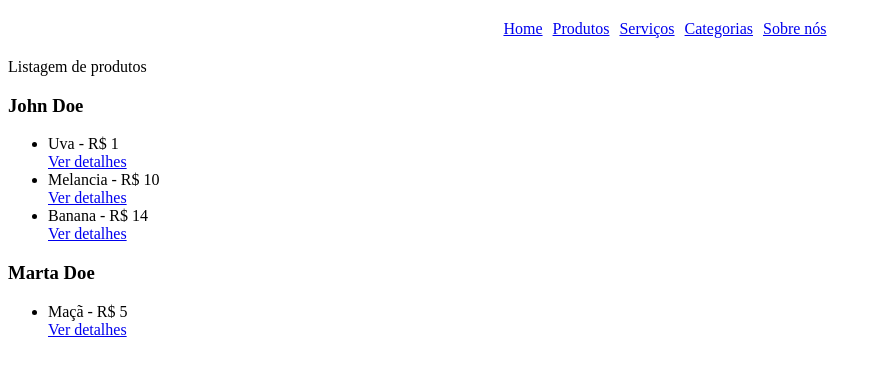
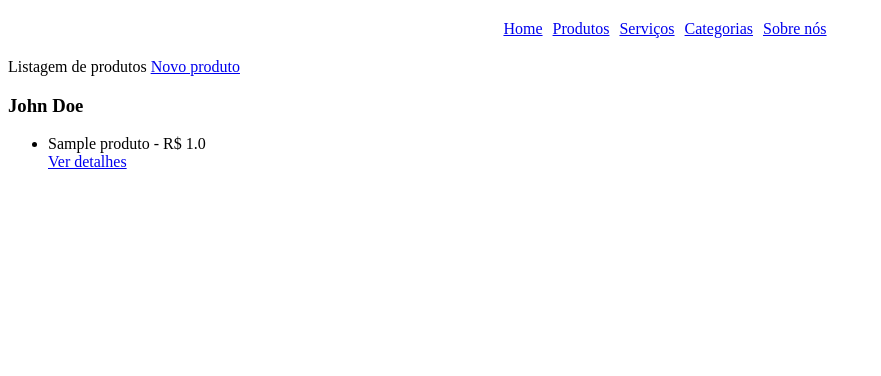
Before and after one commit to AntLouiz/produtos_e_servicos_senac_2023, a Django app: page /produtos/ in a window 1280 px wide. Shown: the top 376 px of the page, without its empty margins (0-881 px from the left). Run offline with Django 4.2, Linux system fonts and the light colour scheme; tables that the repository leaves empty hold one stand-in row (values such as "Sample post").

Commit message:
Aula 09/02/2023
Utiliza ORM do Django

Também adiciona uma tela de detalhamento do produto

Adiciona o formulário de produtos

```diff
--- a/produtos/templates/listagem_produtos.html
+++ b/produtos/templates/listagem_produtos.html
@@ -1,14 +1,14 @@
 {% extends 'templates/base.html' %}
 
 {% block conteudo %}
-    Listagem de produtos
+    Listagem de produtos <a href="cadastrar">Novo produto</a>
     {% for produtos_do_vendedor in produtos_dos_vendedores %}
         <div>
             <h3>{{ produtos_do_vendedor.vendedor.nome }}</h3>
         </div>
         <ul>
         {% for produto in produtos_do_vendedor.produtos %}
-            <li>{{ produto.nome }} - R$ {{ produto.preco }}</li> <a href="#">Ver detalhes</a>
+            <li>{{ produto.nome }} - R$ {{ produto.preco }}</li> <a href="{{ produto.id }}">Ver detalhes</a>
         {% endfor %}
         </ul>
     {% endfor %}
--- a/produtos/urls.py
+++ b/produtos/urls.py
@@ -1,6 +1,8 @@
 from django.urls import path
-from .views import listagem_produtos
+from .views import listagem_produtos, detalhamento_produto, cadastro_produto
 
 urlpatterns = [
-    path('', listagem_produtos)
+    path('', listagem_produtos),
+    path('<int:id>', detalhamento_produto),
+    path('cadastrar', cadastro_produto)
 ]
--- a/produtos/views.py
+++ b/produtos/views.py
@@ -1,19 +1,27 @@
-from django.shortcuts import render
+from django.shortcuts import render, get_object_or_404
+from produtos.models import Produto
+from produtos.forms import ProdutoModelForm
 
 def listagem_produtos(request):
+    produtos = Produto.objects.all() # <----- Utiliza o ORM do Django
     produtos_dos_vendedores = [{
         'vendedor': {'nome': 'John Doe'},
-        'produtos': [
-            {'nome': 'Uva', 'preco': 1},
-            {'nome': 'Melancia', 'preco': 10},
-            {'nome': 'Banana', 'preco': 14}
-        ]
-    },
-    {
-        'vendedor': {'nome': 'Marta Doe'},
-        'produtos': [
-            {'nome': 'Maçã', 'preco': 5},
-        ]
+        'produtos': produtos
     }]
     context = {'produtos_dos_vendedores': produtos_dos_vendedores }
     return render(request, 'templates/listagem_produtos.html', context)
+
+def detalhamento_produto(request, id):
+    produto = get_object_or_404(Produto, pk=id)
+    context = {
+        'produto': produto
+    }
+    return render(request, 'templates/detalhamento_produto.html', context)
+
+
+def cadastro_produto(request):
+    form = ProdutoModelForm()
+    context = {
+        'form': form
+    }
+    return render(request, 'templates/cadastrar_produto.html', context)
```
Also changed, not shown: produtos/forms.py (added, +7 -0 lines), produtos/templates/cadastrar_produto.html (added, +12 -0 lines), produtos/templates/detalhamento_produto.html (added, +9 -0 lines).
